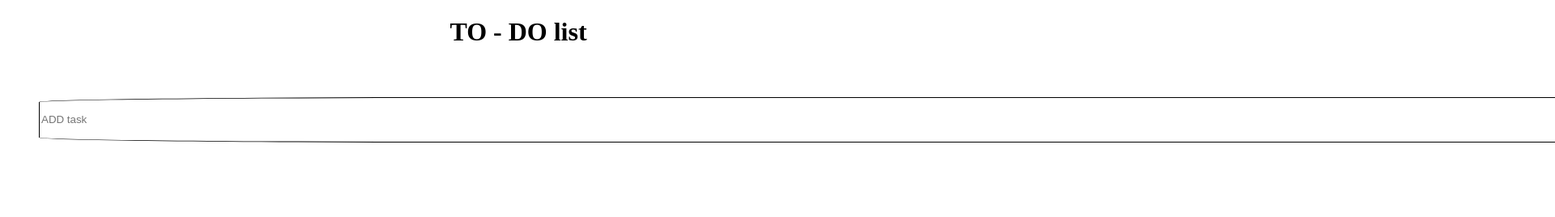
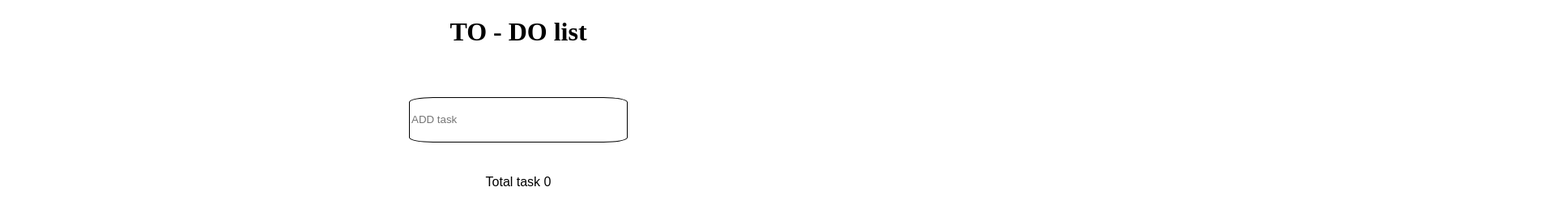
Before and after one commit to Tushar75R/to-do-list, a plain HTML site: page index.html in a window 1280 px wide. Shown: the top 268 px of the page at 81% size, 1920 px wide, since content can reach past the window. Drawn offline with Linux system fonts and the light colour scheme.

Commit message:
Update style.css

```diff
--- a/style.css
+++ b/style.css
@@ -11,7 +11,7 @@ h1{
   text-align: center;
 }
 #container{
-  width: 300rem;
+  width: 350px;
   margin: auto;
   display: flex;
   flex-flow: column;
```
